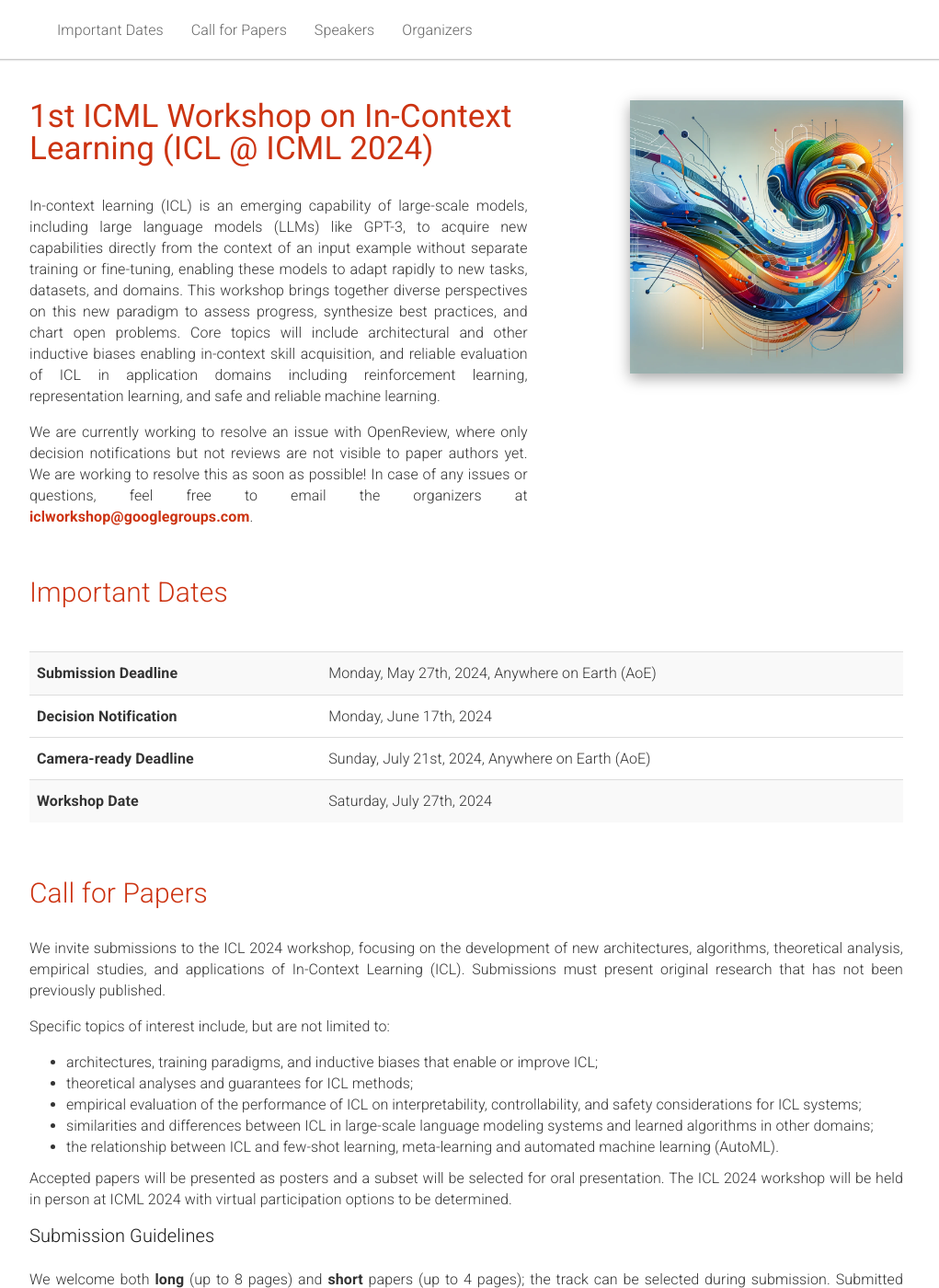
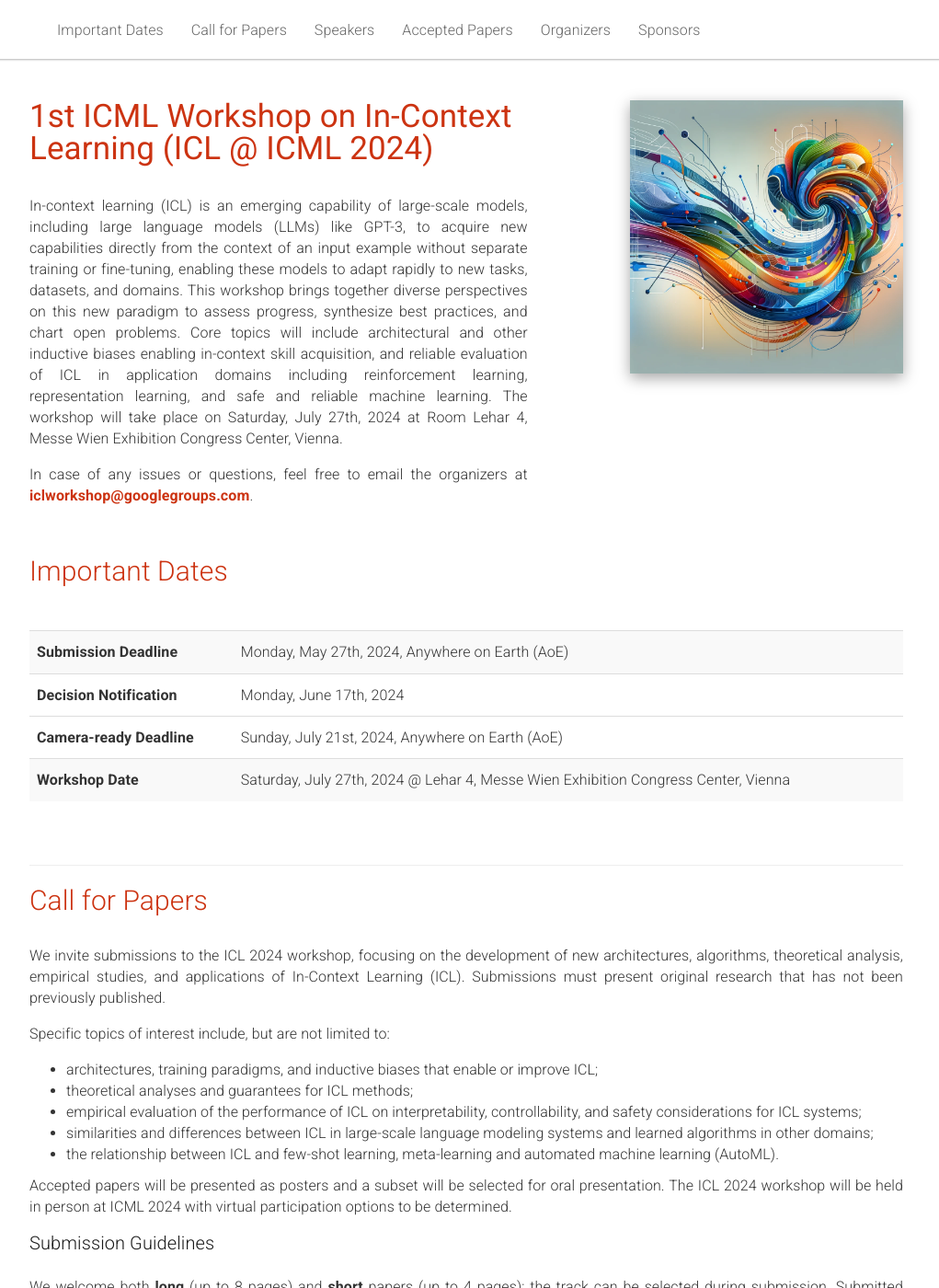
Before and after one commit to iclworkshop/iclworkshop.github.io, a Jekyll site: the page built from _pages/home.md, in a window 1280 px wide and 1400 px high. Shown: the whole window at 92% size, without its empty margins (133-1154 px from the left). Built offline with Jekyll 4.4.1, drawn with Linux system fonts in a browser that asks for light colours; some of the changed text lies outside the part shown.

Commit message:
Update home.md
Update home.md

Update home.md

Update home.md

Update home.md

Update home.md

Update home.md

Update home.md

Update header.html

Sponsor

Added Sponsors

Update main.css

update style

Update home.md

Update style

Update home.md

Update papers

Update home.md

Update home.md

Update home.md

```diff
--- a/_includes/header.html
+++ b/_includes/header.html
@@ -15,11 +15,11 @@
       <ul class="nav navbar-nav">
         <li><a href="#dates">Important Dates</a></li>
         <li><a href="#cfp">Call for Papers </a></li>
-        <!--<li><a href="#schedule">Schedule</a></li>-->
+        <!--li><a href="#schedule">Schedule</a></li-->
         <li><a href="#speakers">Speakers</a></li>
-        <!--li><a href="#accepted">Accepted Papers</a></li-->
+        <li><a href="#accepted">Accepted Papers</a></li>
         <li><a href="#organizers">Organizers</a></li>
-        <!-- <li><a href="#sponsors">Sponsors</a></li> -->
+        <li><a href="#sponsors">Sponsors</a></li>
       </ul>
     </div>
 
--- a/_pages/home.md
+++ b/_pages/home.md
@@ -15,10 +15,10 @@ acknowledgements: ""
     <h1>1st ICML Workshop on In-Context Learning (ICL @ ICML 2024)</h1>
     <br>
 <p>
-In-context learning (ICL) is an emerging capability of large-scale models, including large language models (LLMs) like GPT-3, to acquire new capabilities directly from the context of an input example without separate training or fine-tuning, enabling these models to adapt rapidly to new tasks, datasets, and domains. This workshop brings together diverse perspectives on this new paradigm to assess progress, synthesize best practices, and chart open problems. Core topics will include architectural and other inductive biases enabling in-context skill acquisition, and reliable evaluation of ICL in application domains including reinforcement learning, representation learning, and safe and reliable machine learning.
+In-context learning (ICL) is an emerging capability of large-scale models, including large language models (LLMs) like GPT-3, to acquire new capabilities directly from the context of an input example without separate training or fine-tuning, enabling these models to adapt rapidly to new tasks, datasets, and domains. This workshop brings together diverse perspectives on this new paradigm to assess progress, synthesize best practices, and chart open problems. Core topics will include architectural and other inductive biases enabling in-context skill acquisition, and reliable evaluation of ICL in application domains including reinforcement learning, representation learning, and safe and reliable machine learning. The workshop will take place on Saturday, July 27th, 2024 at Room Lehar 4, Messe Wien Exhibition Congress Center, Vienna.
     </p>
     <p>
-      We are currently working to resolve an issue with OpenReview, where only decision notifications but not reviews are not visible to paper authors yet. We are working to resolve this as soon as possible! In case of any issues or questions, feel free to email the organizers at <a href="mailto:iclworkshop@googlegroups.com" class="red">iclworkshop@googlegroups.com</a>.
+      In case of any issues or questions, feel free to email the organizers at <a href="mailto:iclworkshop@googlegroups.com" class="red">iclworkshop@googlegroups.com</a>.
     </p>
   </div>
   <div class="col-md-1 hidden-xs">
@@ -200,7 +200,7 @@ In-context learning (ICL) is an emerging capability of large-scale models, inclu
         -->
         <tr>
           <td><b>Workshop Date</b></td>
-          <td>Saturday, July 27th, 2024</td>
+          <td>Saturday, July 27th, 2024 @ Lehar 4, Messe Wien Exhibition Congress Center, Vienna</td>
         </tr>
       </tbody>
     </table>
@@ -208,6 +208,7 @@ In-context learning (ICL) is an emerging capability of large-scale models, inclu
 </div>
 
 <br />
+<hr />
 
 <div class="row" id="cfp">
   <div class="col-xs-12">
@@ -231,6 +232,7 @@ In-context learning (ICL) is an emerging capability of large-scale models, inclu
         </ul>
         <p>Accepted papers will be presented as posters and a subset will be selected for oral presentation. The ICL 2024 workshop will be held in person at ICML 2024 with virtual participation options to be determined.
 </p>
+
         <h3>Submission Guidelines</h3>
         <br />
         <p>
@@ -242,6 +244,7 @@ In-context learning (ICL) is an emerging capability of large-scale models, inclu
         <h3>Dual Submission Policy</h3>
         <br />
         <p>We aim to host work-in-preparation that would most benefit from feedback, which informs our dual submission policy.  We accept submissions that are <b>currently under review</b> for publication in other venues. However, as per ICML guidelines, we do not accept works <b>accepted for publication</b> in another archival venue as of the date of the workshop deadline. A work accepted at ICML 2024 or KDD 2024 can thus <b>not</b> be submitted to the workshop, but a paper under review at NeurIPS 2024 would be eligible.</p>
+<!--
         <h3>Review Process</h3>
         <br />
         <p>
@@ -257,11 +260,11 @@ To sustain our review and program selection processes, we require <b>at least on
         <br />
         <p>If you are interested in reviewing papers for the workshop outside of the author-reviewer requirements, we invite you to nominate yourself and/or others to serve on the program committee by filling out the <a class="red" href="https://forms.gle/j8jSDxMEVmTHKqfr5">reviewer nomination form
 </a>.</p>
+-->
   </div>
 </div>
 
 <br />
-
 <hr />
 
 <div class="row" id="speakers">
@@ -333,7 +336,6 @@ To sustain our review and program selection processes, we require <b>at least on
 <br/>
 <br/>
 <hr />
-
 <div class="row" id="organizers">
   <div class="col-xs-12">
     <h2>Organizers</h2>
@@ -404,48 +406,32 @@ To sustain our review and program selection processes, we require <b>at least on
   </div>
 <br/>
 </div>
-
-<!--
+  <br/>
 <br/>
 <hr />
-<div class="row" id="accepted">
+
+<div class="row" id="sponsors">
   <div class="col-xs-12">
-    <h2>Accepted papers</h2>
-    <br />
+    <h2>Sponsors</h2>
   </div>
 </div>
 <div class="row">
-<div class="col-md-12">
-    <br/>
-    <p>
-         Camera-ready versions of accepted papers will be available on <a href="https://openreview.net/group?id=ICML.cc/2024/Workshop/ICL"> OpenReview </a> after the review process has concluded.</p>
-    </div>
-  <div class="col-md-12">
-    <ol>
+  <div class="col-xs-12">
+    <br />
+    We thank <a href="https://www.quantco.com/">QuantCo</a> for their generous support for this workshop!
+    <div class="col-xs-6 col-lg-12 people">
+    <a href="https://www.quantco.com/">
+      <img class="people-pic" src="{{ "/static/img/quantco.jpeg" | prepend:site.baseurl }}">
+    </a>
+  </div>
 
-</ol>
   </div>
 </div>
--->
-
-<!--
-<div class="row">
-  <div class="col-xs-12">
-    <h2>References</h2>
-  </div>
-</div>
-<div class="row">
-  <div class="col-md-12">
-    <ol>
-
-</ol>
-  </div>
-</div>
---->
-
 <br/>
 <br/>
 <hr />
+
+
 <div class="text-center p-3" style="background-color: rgba(0, 0, 0, 0)">
     <h6>
         Website theme adapted from the <a href="https://github.com/sslrlworkshop/sslrlworkshop.github.io">SSL-RL workshop</a>
--- a/static/css/main.css
+++ b/static/css/main.css
@@ -266,3 +266,27 @@ pre {
   text-align: center;
   font-weight: 500;
 }
+
+.papers {
+            list-style-type: none;
+            padding: 0;
+        }
+        .paper {
+            background: #fff;
+            margin: 10px 0;
+            padding: 15px;
+            border-radius: 5px;
+            box-shadow: 0 0 10px rgba(0, 0, 0, 0.1);
+        }
+        .paper a {
+            text-decoration: none;
+            color: #007BFF;
+            font-weight: bold;
+        }
+        .paper a:hover {
+            text-decoration: underline;
+        }
+        .authors {
+            color: #555;
+            font-style: italic;
+        }
```
Also changed, not shown: static/img/quantco.jpeg (added).
